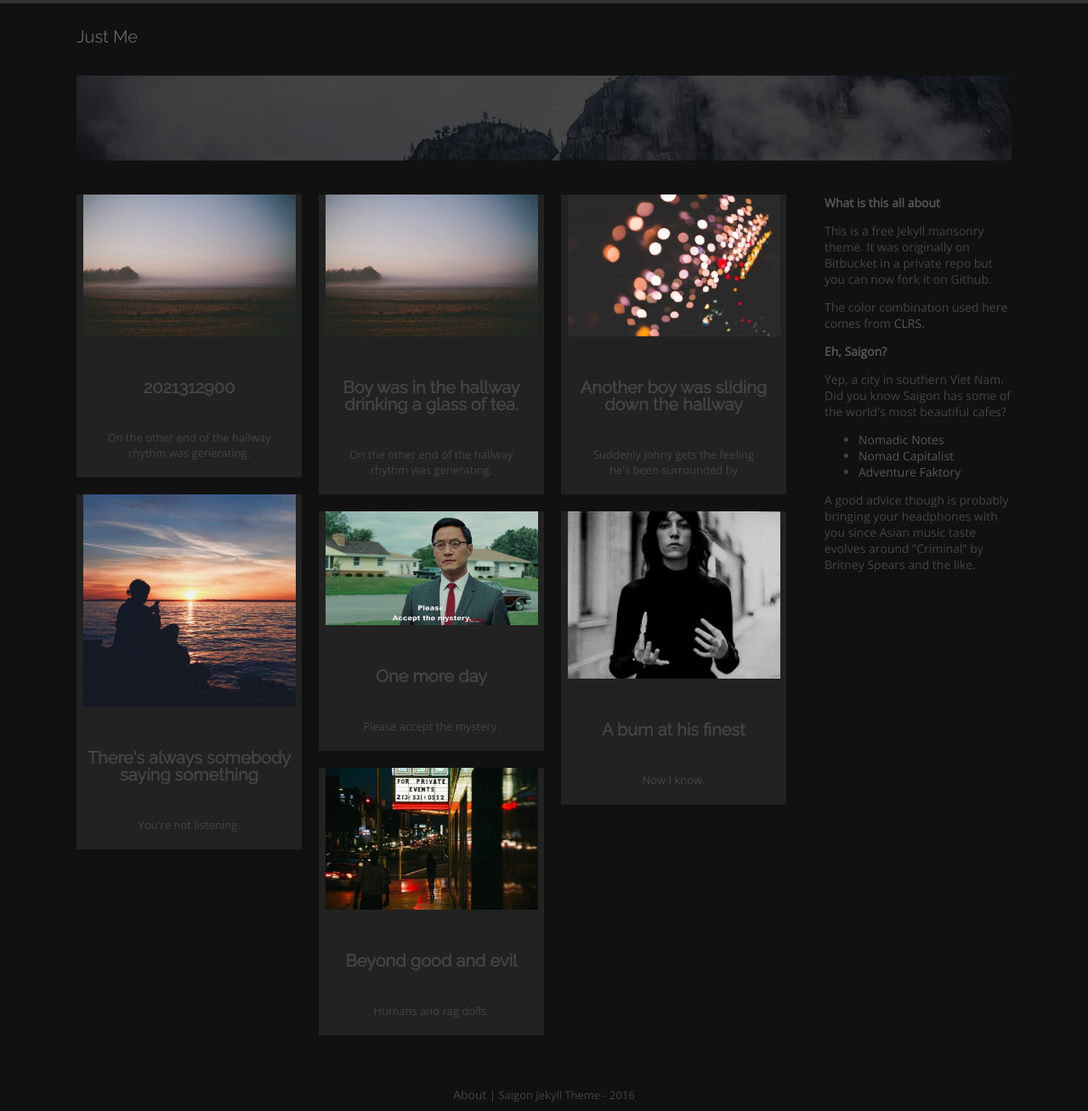
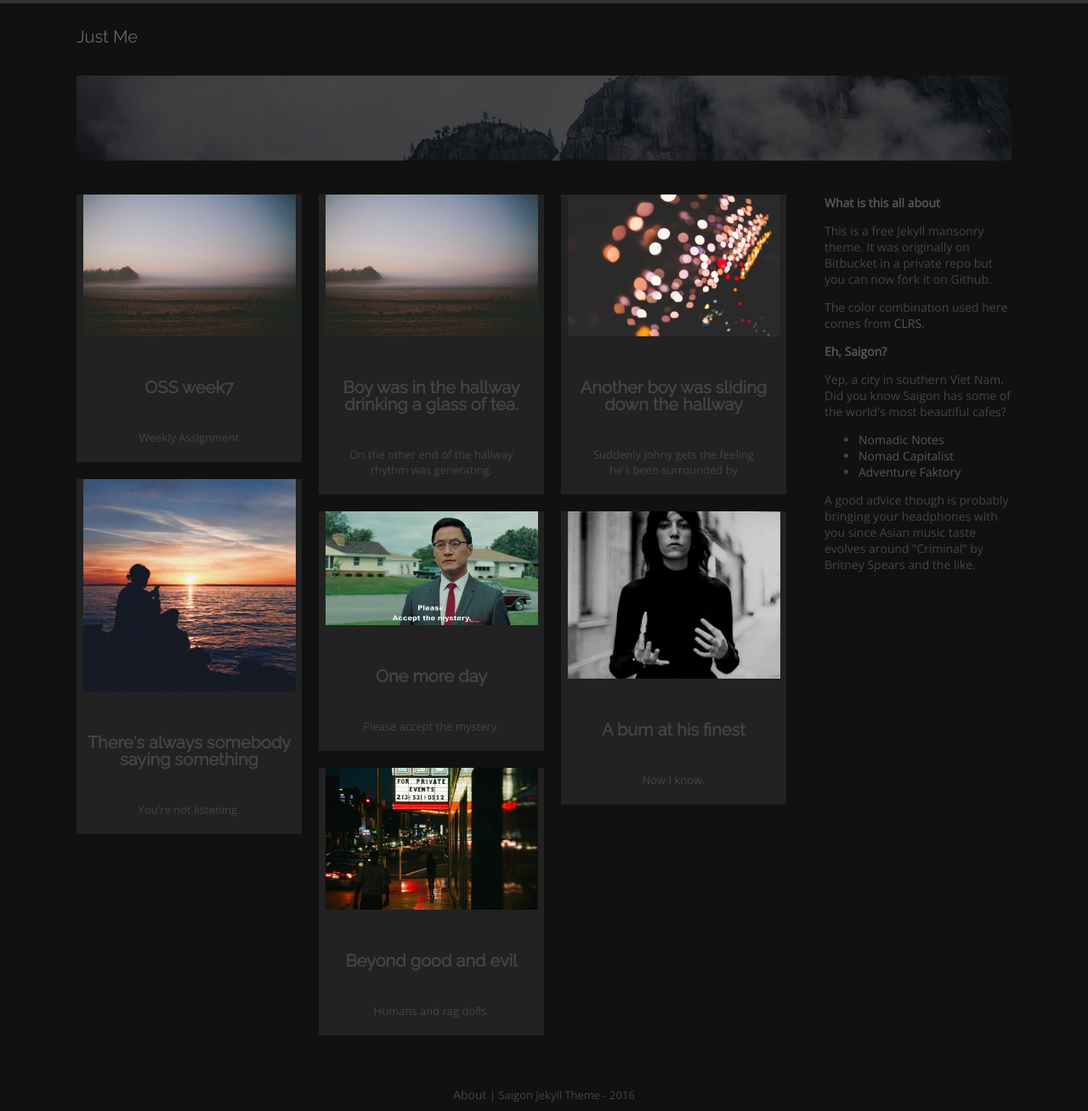
Before and after one commit to JSjiha/JSjiha.github.io, a Jekyll site: the page built from index.html, in a window 1280 px wide. Shown: the whole page at 85% size. Built offline with Jekyll 4.4.1, drawn with Linux system fonts in a browser that asks for light colours; some web fonts are replaced.

Commit message:
first commit

```diff
--- a/_posts/2023-04-17-oss-test.md
+++ b/_posts/2023-04-17-oss-test.md
@@ -1,9 +1,9 @@
 ---
 layout: blog
-title: 2021312900
+title: OSS week7
 category: blog
 tags: oss, github
-summary: On the other end of the hallway rhythm was generating.
+summary: Weekly Assignment
 image: /images/blog/post6.jpg
 ---
 
```
